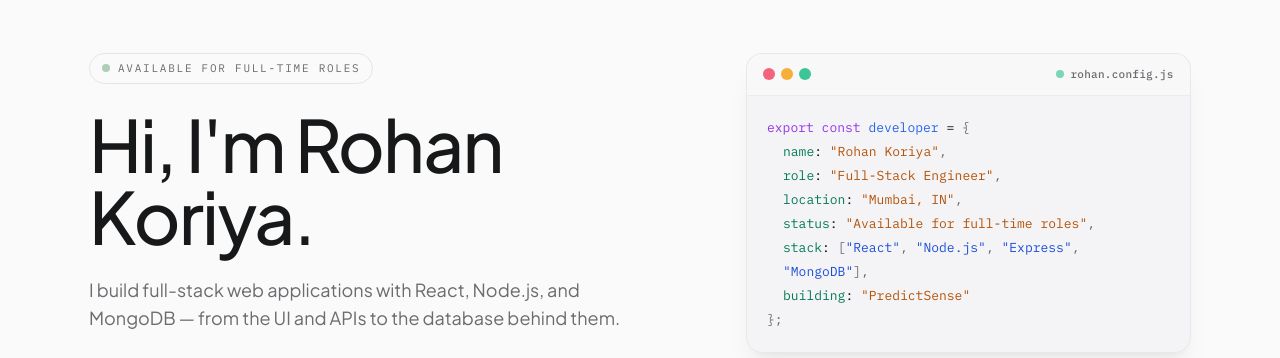
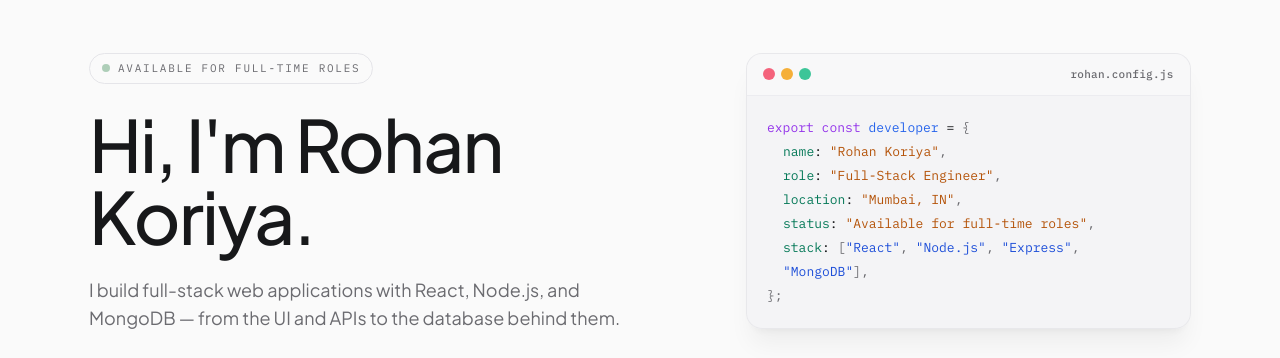
Before and after one commit to RohanKoriya/Rohan-Portfolio, a React (Vite) app in the folder client/: page / in a window 1280 px wide. Shown: the part 139-497 px from the top of the page. Built offline with nearby package versions, Linux system fonts and the light colour scheme; no server answers.

Commit message:
information updated

```diff
--- a/client/src/App.jsx
+++ b/client/src/App.jsx
@@ -207,4 +207,3 @@ export default function App() {
     </ThemeProvider>
   );
 }
-0;
--- a/client/src/sections/HeroSection.jsx
+++ b/client/src/sections/HeroSection.jsx
@@ -181,7 +181,6 @@ export default function HeroSection() {
                     <span className="w-3 h-3 rounded-full bg-emerald-500/80" />
                   </div>
                   <span className="ml-auto flex items-center gap-1.5 font-mono text-[11px] font-medium tracking-wide text-muted dark:text-muted-dark">
-                    <span className="inline-block w-2 h-2 rounded-full bg-emerald-500 animate-pulse" />
                     rohan.config.js
                   </span>
                 </div>
@@ -276,16 +275,6 @@ export default function HeroSection() {
                       <span className="text-muted dark:text-muted-dark">]</span>
                       <span className="text-muted dark:text-muted-dark">,</span>
                     </div>
-
-                    <div>
-                      <span className="text-emerald-700 dark:text-emerald-400">
-                        building
-                      </span>
-                      <span className="text-ink dark:text-ink-dark">: </span>
-                      <span className="text-amber-700 dark:text-amber-300">
-                        "PredictSense"
-                      </span>
-                    </div>
                   </div>
 
                   <div>
```
